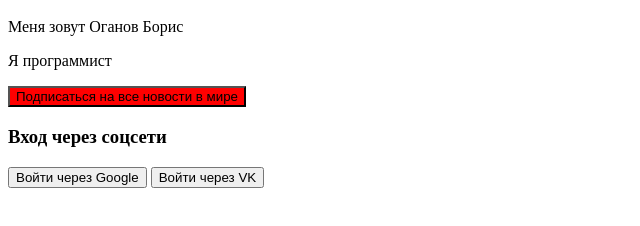
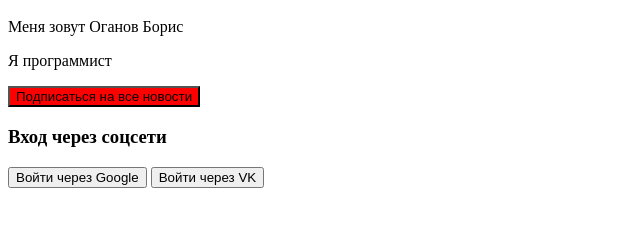
Before and after one commit to KronlsDis/laba6, a plain HTML site: page index.html in a window 1280 px wide. Shown: the part 48-274 px from the top of the page, without its empty margins (0-640 px from the left). Drawn offline with Linux system fonts and the light colour scheme.

Commit message:
Update index.html

```diff
--- a/index.html
+++ b/index.html
@@ -6,7 +6,7 @@
   <h1>Привет!</h1>
   <p>Меня зовут Оганов Борис</p>
   <p>Я программист</p>
-  <button style="background-color: red;">Подписаться на все новости в мире</button>
+  <button style="background-color: red;">Подписаться на все новости</button>
   <div>
     <h3>Вход через соцсети</h3>
     <button>Войти через Google</button>
```
